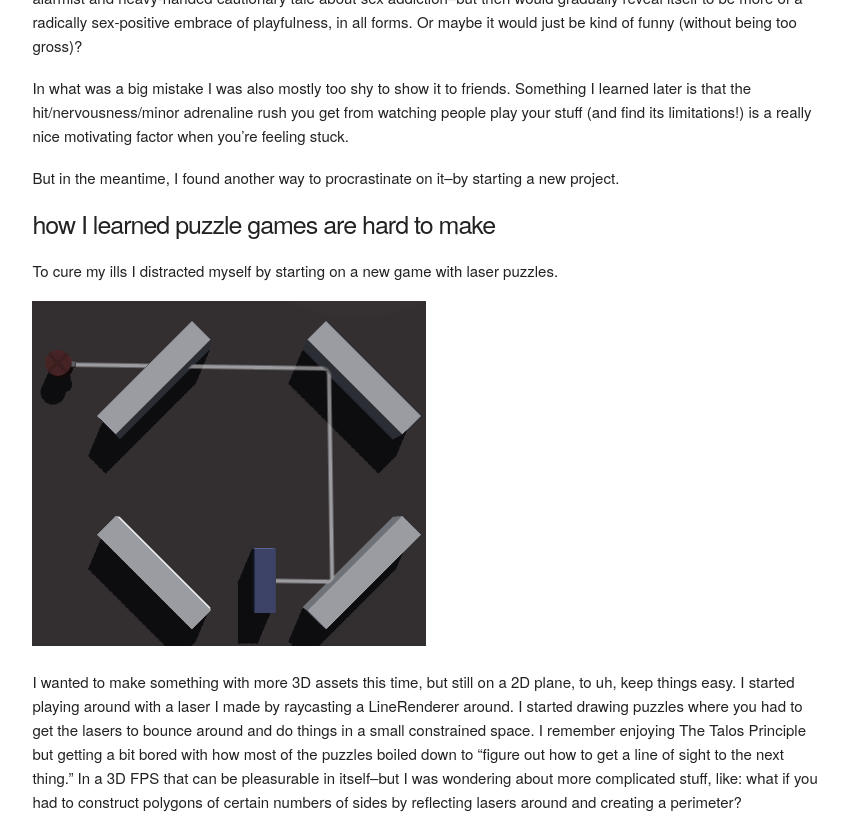
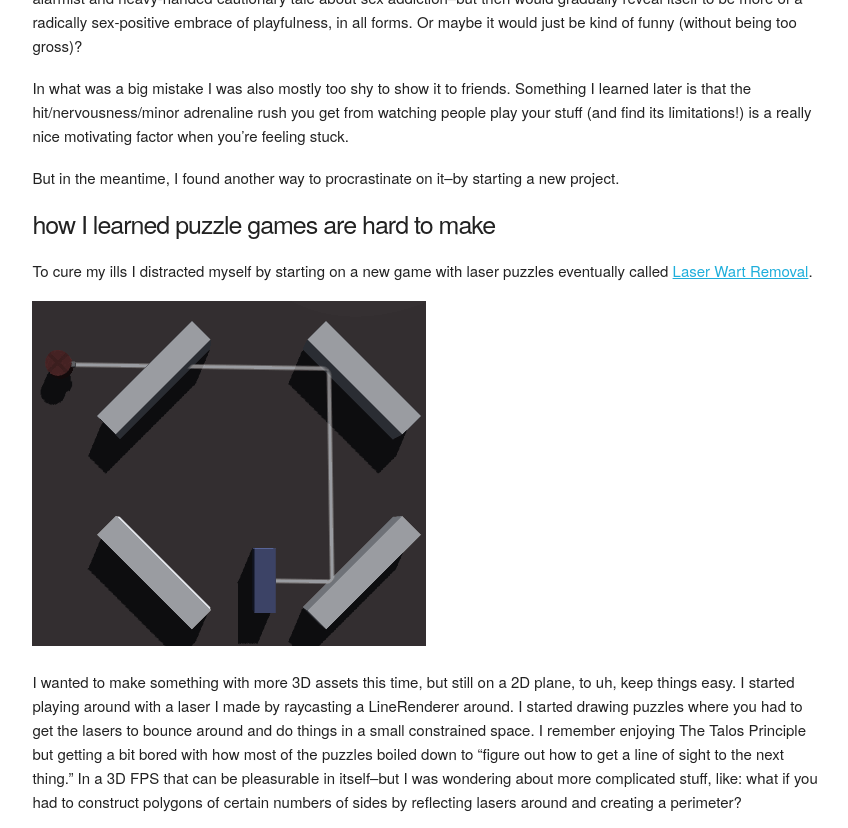
Before and after one commit to kevinw/kevinw.github.com, a Jekyll site: the page built from _posts/2017-09-25-game-failures-graveyard.markdown, in a window 1280 px wide and 900 px high, scrolled down 5635 px, cut to the strip 0-828 px from the top of the window. Shown: the whole strip, without its empty margins (294-1142 px from the left). Built offline with Jekyll 4.4.1, drawn with Linux system fonts in a browser that asks for light colours; comment, search, counter and statistics services are not loaded.

Commit message:
add a link

```diff
--- a/_posts/2017-09-25-game-failures-graveyard.markdown
+++ b/_posts/2017-09-25-game-failures-graveyard.markdown
@@ -74,7 +74,7 @@ But in the meantime, I found another way to procrastinate on it--by starting a n
 
 ## how I learned puzzle games are hard to make
 
-To cure my ills I distracted myself by starting on a new game with laser puzzles.
+To cure my ills I distracted myself by starting on a new game with laser puzzles eventually called [Laser Wart Removal](https://keelo.itch.io/laserwartremoval).
 
 <img src="/img/gamefailures/lwr_proto.gif">
 
```
